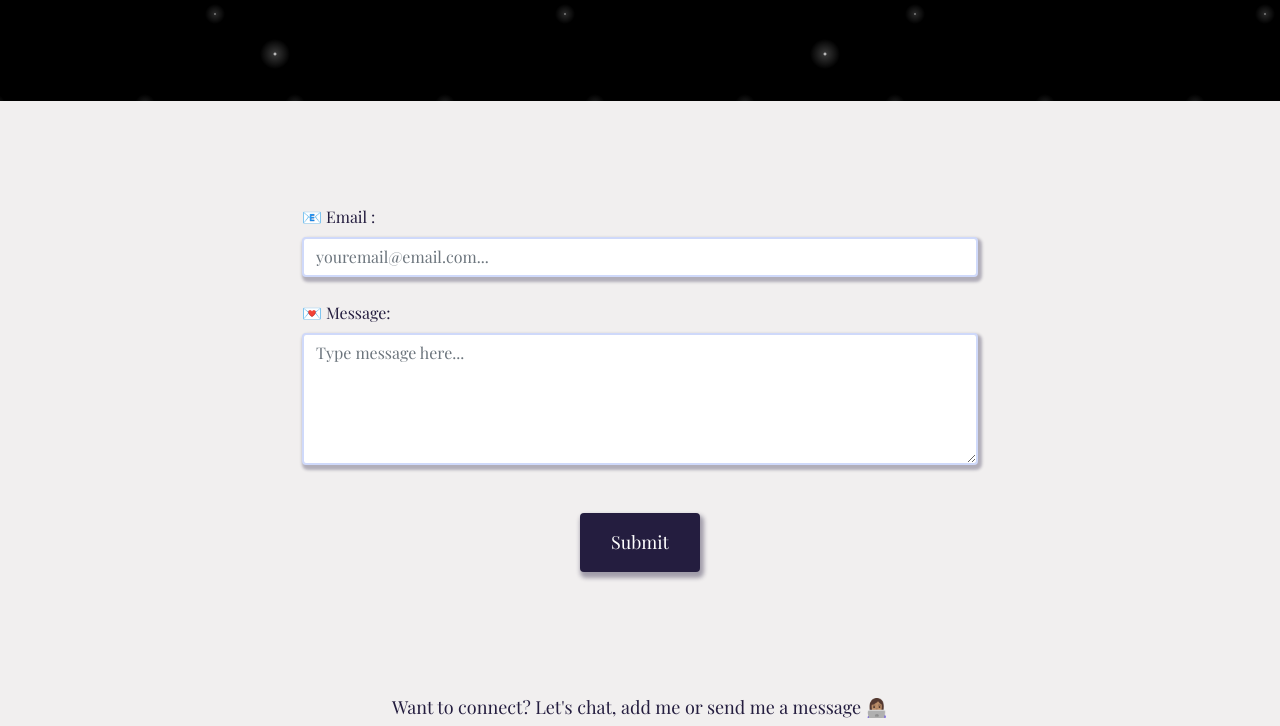
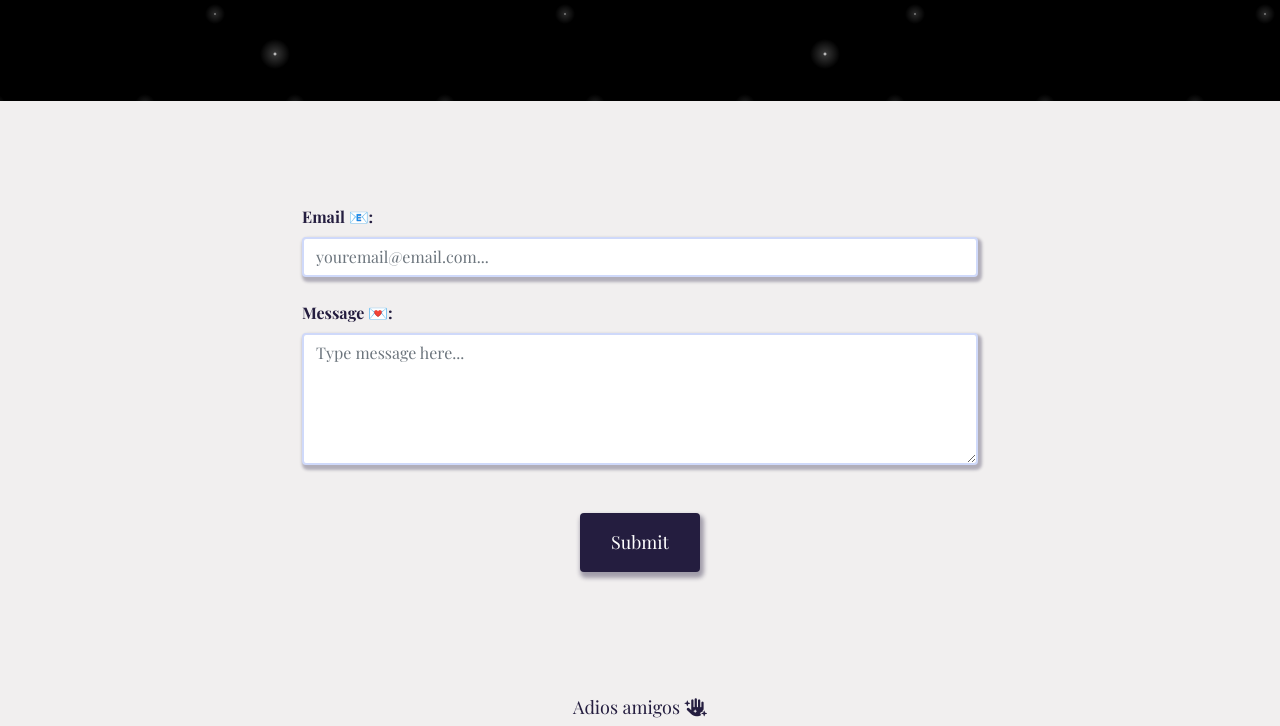
Before and after one commit to lulo93/portfolio-project, a plain HTML site: page contact.html in a window 1280 px wide. Shown: the part 221-947 px from the top of the page. Drawn offline with nearby package versions, Linux system fonts and the light colour scheme; a web font is replaced by a local one.

Commit message:
finishing touches on contact page

```diff
--- a/contact.html
+++ b/contact.html
@@ -56,8 +56,10 @@
     </div>
     <div class="container pt-2 pb-5">
       <div class="mt-5 mb-4">
-        <label for="exampleFormControlInput1" class="form-label"
-          >📧 Email :</label
+        <strong
+          ><label for="exampleFormControlInput1" class="form-label"
+            >Email 📧:</label
+          ></strong
         >
         <input
           type="email"
@@ -67,8 +69,10 @@
         />
       </div>
       <div class="mb-4">
-        <label for="exampleFormControlTextarea1" class="form-label"
-          >💌 Message:</label
+        <strong
+          ><label for="exampleFormControlTextarea1" class="form-label"
+            >Message 💌:</label
+          ></strong
         >
         <textarea
           class="form-control"
@@ -85,7 +89,12 @@
     </div>
     <div class="add-me mt-3 mb-5">
       <p class="center mb-5">
-        Want to connect? Let's chat, add me or send me a message 👩🏽‍💻
+        Adios amigos
+        <i
+          class="fa fa-solid fa-hand-sparkles icon float end"
+          aria-hidden="true"
+        ></i>
+        <br />Want to connect? Let's chat, add me or send me a message 👩🏽‍💻
       </p>
     </div>
     <footer>
```
